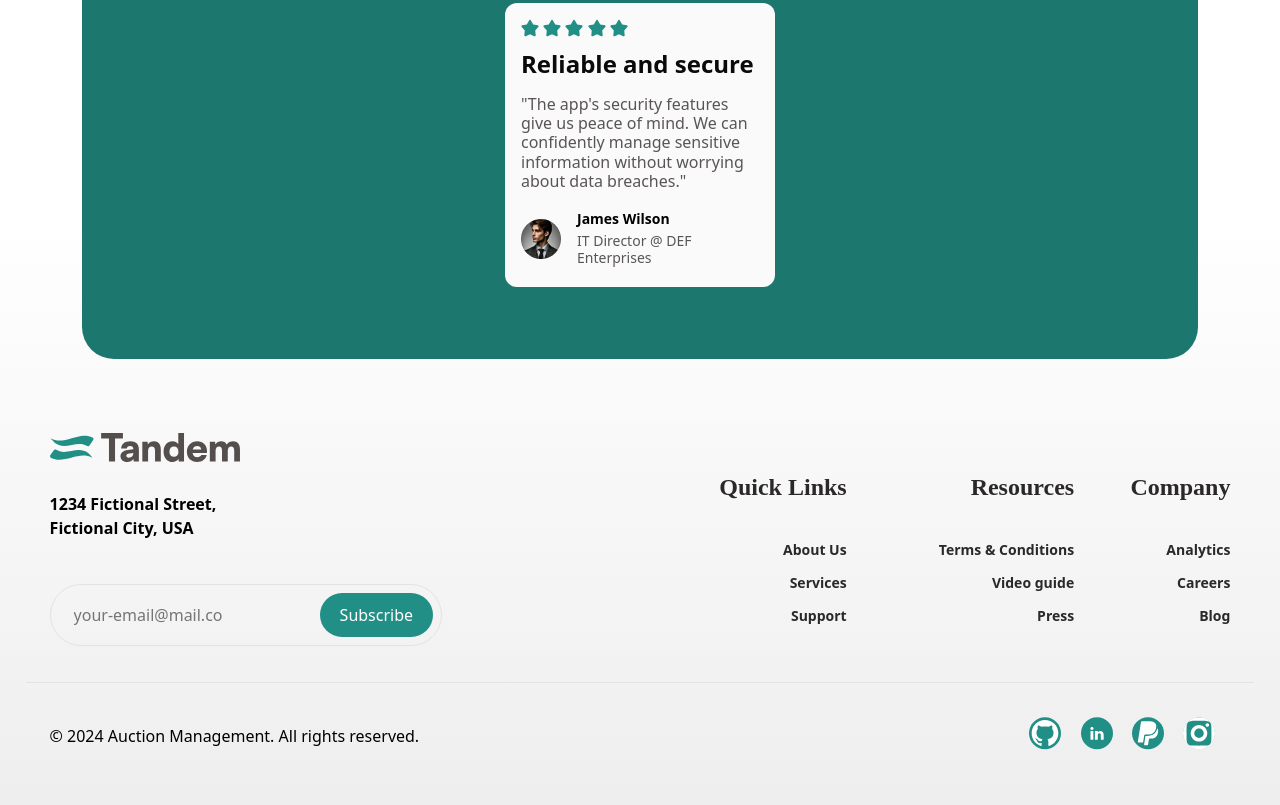
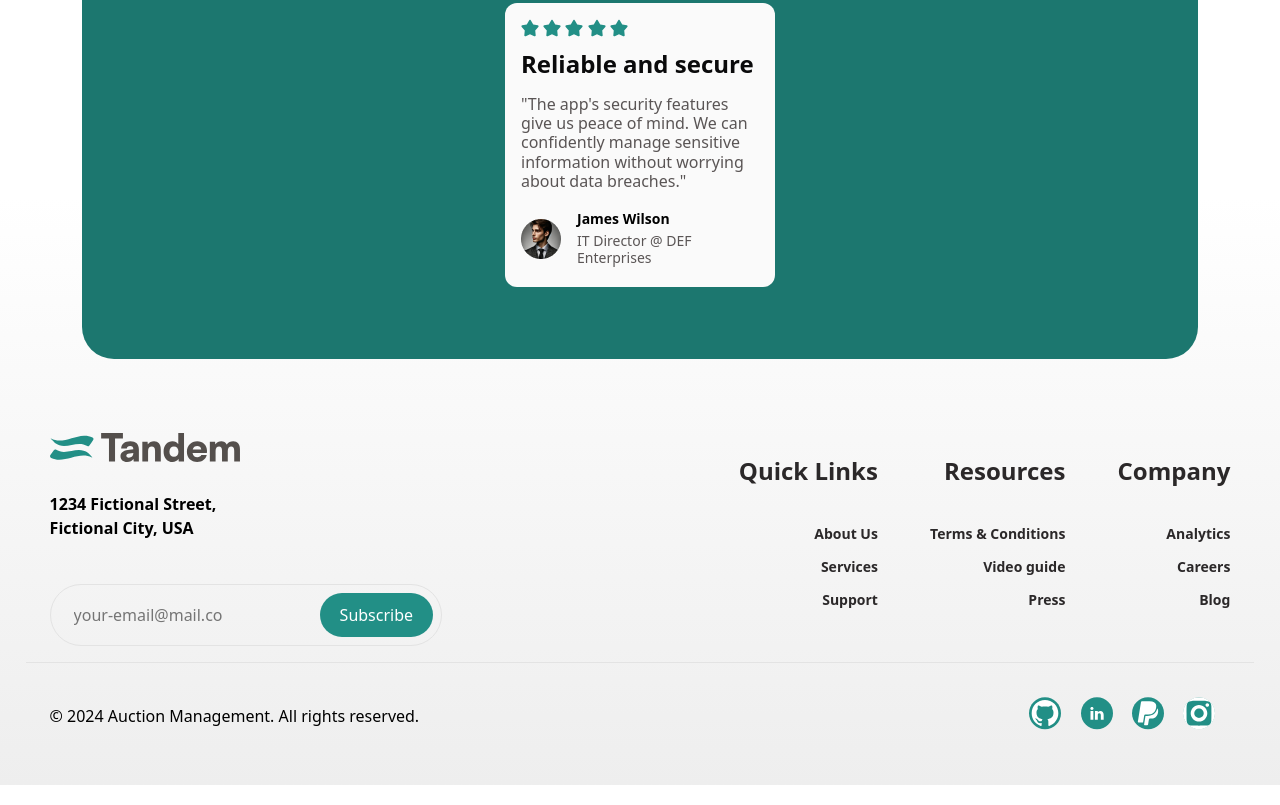
Before and after one commit to rafatoski/auction-management-frontend, a plain HTML site: page index.html in a window 1280 px wide. Shown: the part 2392-3197 px from the top of the page. Drawn offline with Linux system fonts and the light colour scheme.

Commit message:
fixes RWD

```diff
--- a/css/index.css
+++ b/css/index.css
@@ -270,14 +270,13 @@ main {
 
 .table-ab {
     margin: 0 auto;
-    min-width: 500px;
-    width: 100%;
+    width: 99%;
     border-collapse: collapse;
     border-radius: 25px;
 }
 
 .table-ab thead h4 {
-    font-size: var(--font-size-lg);
+    font-size: var(--font-size-md);
     word-wrap: break-word;
     margin: 0;
 }
@@ -393,9 +392,13 @@ main {
 footer {
     padding: 1rem;
 }
-
+footer .col {
+    width: 100%;
+    display: block;
+}
 .footer__main {
     display: flex;
+    flex-direction: column;
     padding: 0px var(--spacing-xl, 32px);
     justify-content: space-between;
     align-items: start;
@@ -438,7 +441,7 @@ footer {
     display: flex;
     justify-content: space-between;
     max-width: 500px;
-    margin: 20px auto;
+    margin-top: 20px;
     padding: 8px;
     border: 1px solid var(--neutrals100);
     border-radius: 50px;
@@ -482,9 +485,6 @@ footer {
 .footer-menu h5 {
     color: var(--Neutrals-Neutrals900, #2B2829);
     text-align: right;
-
-    /* RGP - tandem/Desktop/Body/Content Bold */
-    font-family: "BR Hendrix";
     font-size: var(--font-size-md);
     font-style: normal;
     font-weight: 700;
@@ -494,6 +494,7 @@ footer {
 
 .footer-menu ul {
     list-style: none;
+    padding: 0;
 }
 
 .footer-menu li {
@@ -532,6 +533,9 @@ footer {
     display: flex;
     flex-direction: column;
     }
+    .table-ab thead h4 {
+        font-size: var(--font-size-lg);
+    }
 }
 
 /* Desktop styles */
@@ -566,11 +570,20 @@ footer {
 
     .footer-menu {
         margin-left: 3rem;
+        margin-top: 0;
+    }
+    .footer__main{
+        flex-direction: row;
     }
 
     .footer__main .col {
         width: initial;
         display: inline-block;
+        width: 50%;
+    }
+    .footer__main .col.end {
+        align-items: end;
+        text-align: end;
     }
     .hero-Toast-container {
         animation: showreel 30s linear infinite;
--- a/index.html
+++ b/index.html
@@ -365,7 +365,7 @@
 
                     </div>
                 </div>
-                <div class="col">
+                <div class="col end">
                     <div class="footer-menu">
                         <h5>Quick Links</h5>
                         <ul>
```
